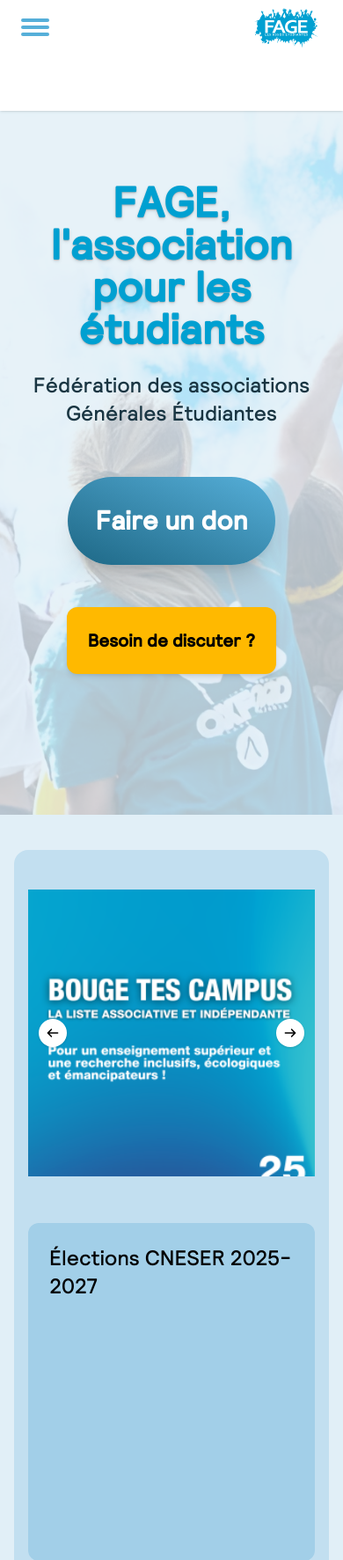
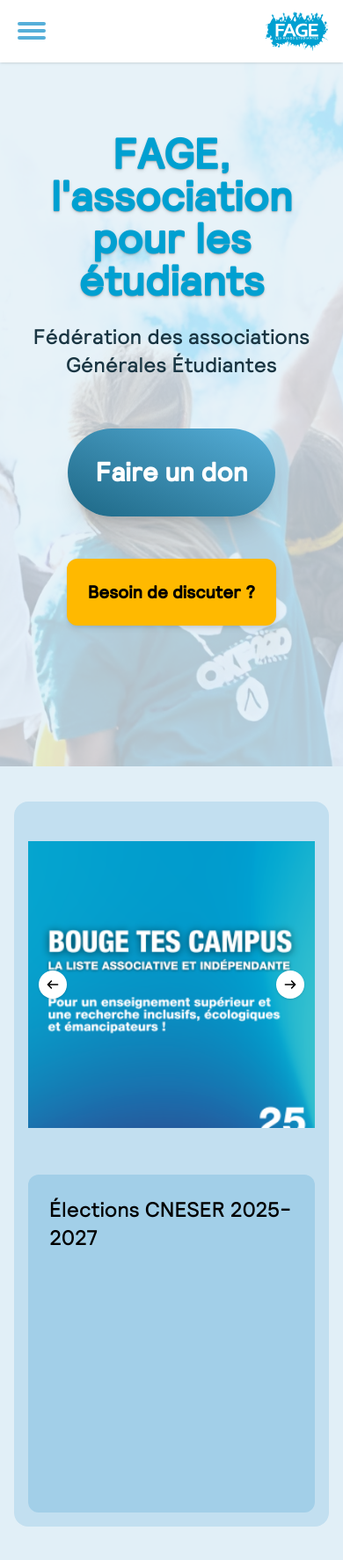
Before and after one commit to ne1i/but_a2_sae_s3, a PHP site: page / in a window 390 px wide. Shown: the top 1773 px of the page at 88% size. Run offline with PHP 8.4, Linux system fonts and the light colour scheme.

Commit message:
Made header smaller on phone

```diff
--- a/static/index.html
+++ b/static/index.html
@@ -10,7 +10,7 @@
 
 <body class="bg-fage-50">
     <header
-        class="flex flex-wrap lg:items-center items-stretch justify-stretch lg:justify-between lg:flex-row flex-col sticky top-0 left-0 right-0 z-10 px-4 bg-white shadow-sm">
+        class="flex lg:items-center items-stretch justify-stretch lg:justify-between lg:flex-row flex-col sticky top-0 left-0 right-0 z-10 bg-white shadow-sm p-3 lg:p-0">
         <div class="flex items-center justify-between lg:justify-start">
             <button class="lg:hidden hover:bg-fage-100 active:bg-fage-200 p-2 rounded flex flex-col gap-1"
                 title="Ouvrir/fermer le menu">
@@ -32,7 +32,7 @@
             <a class href="index.html">
                 <span class="hidden" aria-hidden="true">Retour à
                     l'accueil</span>
-                <img src="assets/image/Logo_FAGE.svg" alt="Logo_FAGE" class="lg:max-w-40 max-w-20 m-2" />
+                <img src="assets/image/Logo_FAGE.svg" alt="Logo_FAGE" class="lg:max-w-40 max-w-20 lg:m-2" />
             </a>
         </div>
 
@@ -72,7 +72,8 @@
         </nav>
 
 
-        <img src="assets/image/Logo_FAGE.svg" alt="Logo_FAGE" class="invisible lg:max-w-40 max-w-20 m-2" />
+        <img src="assets/image/Logo_FAGE.svg" alt="Logo_FAGE"
+            class="invisible lg:max-w-40 max-w-20 m-2 lg:block hidden" />
 
 
     </header>
--- a/static/style.css
+++ b/static/style.css
@@ -30,8 +30,6 @@
     --text-4xl--line-height: calc(2.5 / 2.25);
     --text-5xl: 3rem;
     --text-5xl--line-height: 1;
-    --text-6xl: 3.75rem;
-    --text-6xl--line-height: 1;
     --text-7xl: 4.5rem;
     --text-7xl--line-height: 1;
     --font-weight-bold: 700;
@@ -573,6 +552,9 @@
   .p-2 {
     padding: calc(var(--spacing) * 2);
   }
+  .p-3 {
+    padding: calc(var(--spacing) * 3);
+  }
   .p-4 {
     padding: calc(var(--spacing) * 4);
   }
@@ -899,19 +857,14 @@
       align-items: flex-start;
     }
   }
-  .lg\:m-4 {
+  .lg\:m-2 {
     @media (width >= 64rem) {
-      margin: calc(var(--spacing) * 4);
+      margin: calc(var(--spacing) * 2);
     }
   }
   .lg\:my-0 {
     @media (width >= 64rem) {
       margin-block: calc(var(--spacing) * 0);
-    }
-  }
-  .lg\:my-4 {
-    @media (width >= 64rem) {
-      margin-block: calc(var(--spacing) * 4);
     }
   }
   .lg\:mt-0 {
@@ -1206,11 +1139,6 @@ html, body {
   inherits: false;
   initial-value: 0 0 #0000;
 }
-@property --tw-outline-style {
-  syntax: "*";
-  inherits: false;
-  initial-value: solid;
-}
 @property --tw-duration {
   syntax: "*";
   inherits: false;
@@ -1318,7 +1246,6 @@ html, body {
       --tw-ring-offset-width: 0px;
       --tw-ring-offset-color: #fff;
       --tw-ring-offset-shadow: 0 0 #0000;
-      --tw-outline-style: solid;
       --tw-duration: initial;
       --tw-ease: initial;
       --tw-text-shadow-color: initial;
```
Also changed, not shown: other parts of static/style.css (+0 -63 lines).
